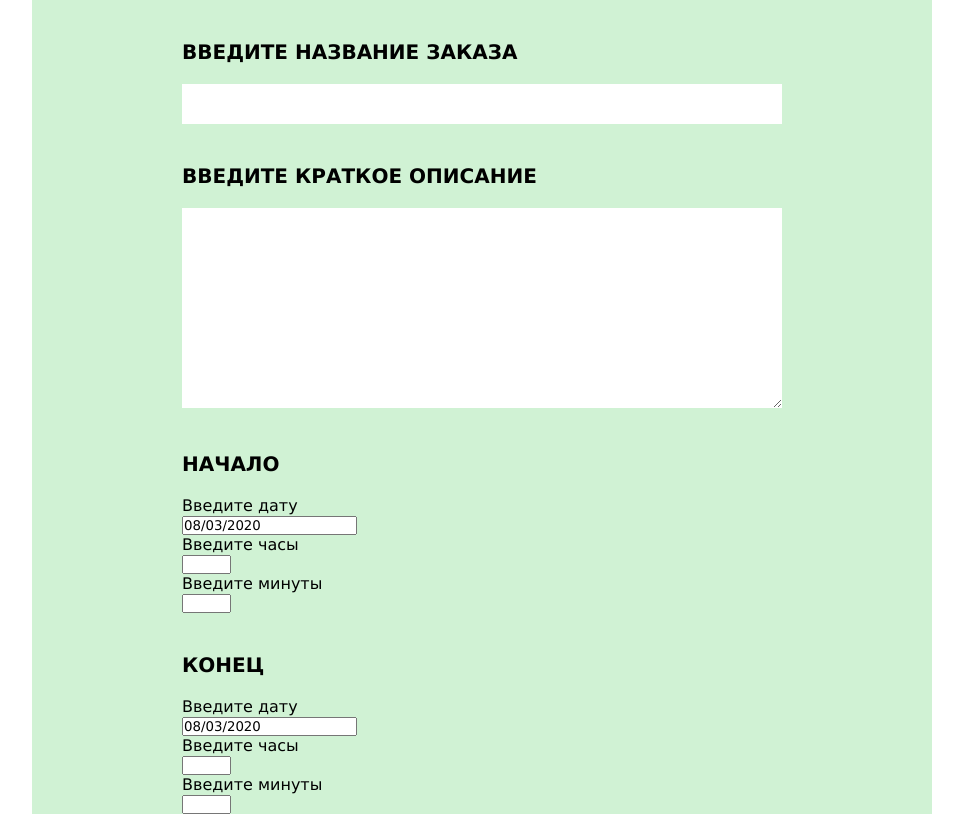
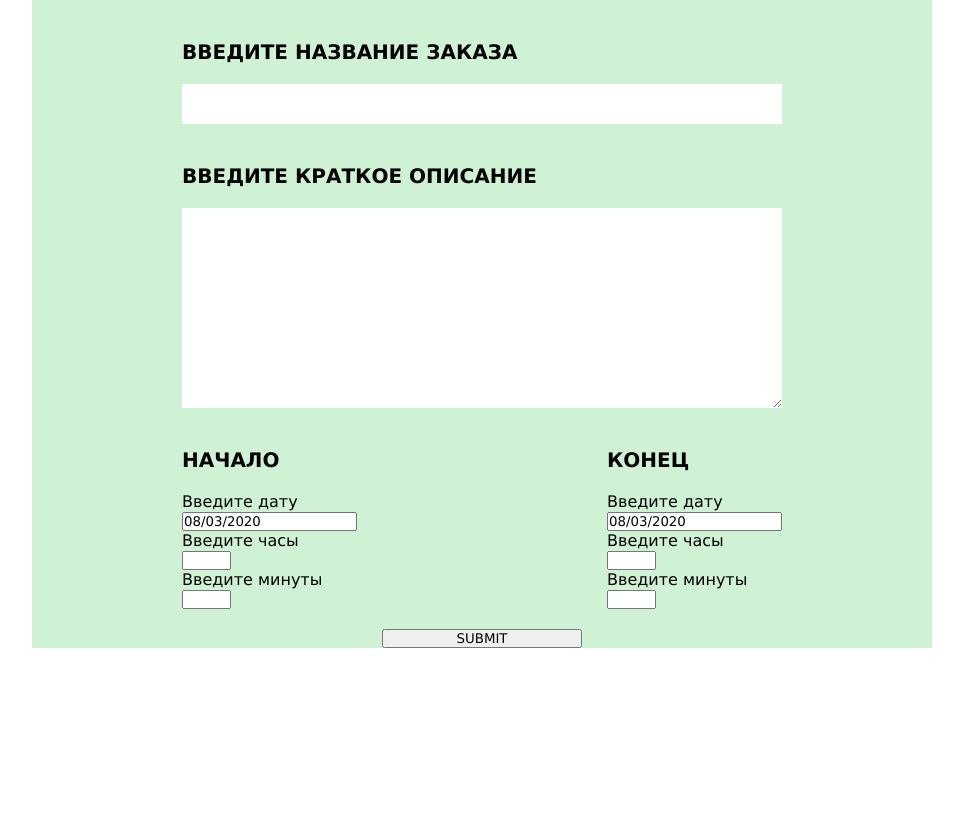
Before and after one commit to stepyarik395/Power-start, a React (Create React App) app: page / in a window 1280 px wide. Shown: the whole page, without its empty margins (158-1121 px from the left). Built offline with nearby package versions, Linux system fonts and the light colour scheme.

Commit message:
flex-inject

```diff
--- a/src/Order.js
+++ b/src/Order.js
@@ -48,11 +48,13 @@ export class Order extends React.Component {
     return (
       <WrapperOrder>
         <WidthWrapperOrder>
-          <form>
+          <FormSettings>
             <Titleorder>Введите название заказа</Titleorder>
             <InputNameOrder type="text" />
             <Titleorder>Введите краткое описание</Titleorder>
             <Message type="text" />
+            <FlexContainer>
+              <div>
                 <Titleorder>Начало</Titleorder>
                 <TextLine>Введите дату</TextLine>
                 <DatePicker selected={this.state.startDate} onChange={this.handleChangeStart} />
@@ -72,6 +74,8 @@ export class Order extends React.Component {
                   name="minutes"
                   value={this.state.minutes}
                   onChange={this.onChangeMin} />
+              </div>
+              <div>
                 <Titleorder>Конец</Titleorder>
                 <TextLine>Введите дату</TextLine>
                 <DatePicker selected={this.state.endDate} onChange={this.handleChangeEnd} />
@@ -94,13 +98,35 @@ export class Order extends React.Component {
                   value={this.state.minutes}
                   onChange={this.onChangeMin}>
                 </input>
-          </form>
+              </div>
+            </FlexContainer>
+            <ButtonSubmit type="submit" />
+          </FormSettings>
         </WidthWrapperOrder>
       </WrapperOrder>
     );
   }
 }
 export default Order;
+
+const FormSettings = styled.form`
+display:flex;
+flex-direction:column;
+`;
+
+const FlexContainer = styled.div`
+display:flex;
+justify-content:space-between;
+`;
+
+const ButtonSubmit = styled.input`
+align-self:center;
+cursor:pointer;
+text-transform:uppercase;
+margin-top:20px;
+width:200px;
+display:block;
+`;
 
 const TextLine = styled.span`
 display:block;
```
Lines whose indentation alone changed are shown as unchanged.
